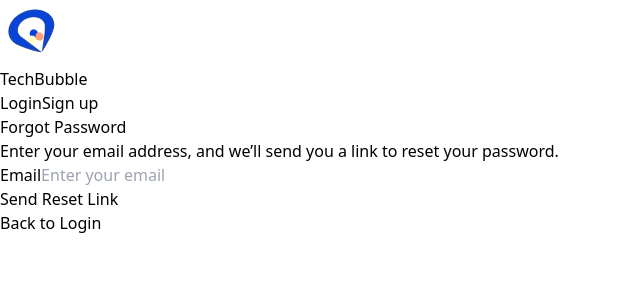
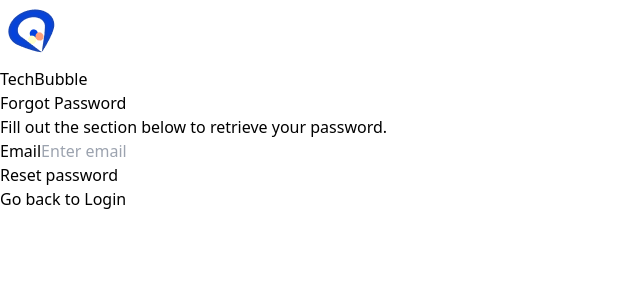
Before and after one commit to quiesscent/tech-bubble-backend, a React (Vite) app in the folder frontend/: page /forgot-password in a window 1280 px wide. Shown: the top 300 px of the page, without its empty margins (0-640 px from the left). Built offline with nearby package versions, Linux system fonts and the light colour scheme.

Commit message:
feat/Added some changes

```diff
--- a/frontend/src/ForgotPassword.jsx
+++ b/frontend/src/ForgotPassword.jsx
@@ -6,22 +6,16 @@ export default function ForgotPassword() {
   return (
     <>
       <div className="flex justify-between">
-        <img src={icon} alt="techbubble icon" />
-        <h1>TechBubble</h1>
-        <div className="grid grid-cols-2 divide-x border border-blue-600 max-w-sm m-3 md:w-80">
-          <Link to="/" className="p-4 text-center">
-            Login
-          </Link>
-          <Link to="/signup" className="p-4 text-center">
-            Sign up
-          </Link>
-        </div>
+         <div className="flex items-center">
+            <img src={icon} alt="techbubble icon" />
+             <h1 className="opacity-0 md:opacity-100 font-bold text-2xl">TechBubble</h1>
+          </div>
       </div>
 
       <div className="max-w-sm mx-auto mt-5 p-6">
         <h2 className="text-2xl font-bold text-center pt-3 mb-6">Forgot Password</h2>
         <p className="p-2 text-center">
-          Enter your email address, and we’ll send you a link to reset your password.
+          Fill out the section below to retrieve your password.
         </p>
         <form>
           <div className="mb-4">
@@ -31,7 +25,7 @@ export default function ForgotPassword() {
             <input
               type="email"
               className="w-full p-2 mt-2 bg-gray-200 rounded-md focus:ring-indigo-500"
-              placeholder="Enter your email"
+              placeholder="Enter email"
               required
             />
           </div>
@@ -40,11 +34,11 @@ export default function ForgotPassword() {
             type="submit"
             className="w-full py-2 mt-3 bg-blue-700 font-bold text-white rounded-lg hover:bg-blue-600 focus:outline-none focus:ring-2 focus:ring-indigo-500"
           >
-            Send Reset Link
+            Reset password
           </button>
 
           <p className="text-center mt-4">
-            <Link to="/" className="text-blue-600">Back to Login</Link>
+            <Link to="/" className="text-black text-right">Go back to Login</Link>
           </p>
         </form>
       </div>
--- a/frontend/src/Login.jsx
+++ b/frontend/src/Login.jsx
@@ -37,8 +37,10 @@ export default function Login() {
   return (
     <>
       <div className="flex justify-between">
+        <div className="flex items-center">
         <img src={icon} alt="techbubble icon" />
-        <h1 className="opacity-0 md:opacity-100">TechBubble</h1>
+        <h1 className="opacity-0 md:opacity-100 font-bold text-2xl">TechBubble</h1>
+        </div>
         <div className="grid grid-cols-2 divide-x border border-blue-600 max-w-sm m-3 md:w-80">
           <Link
             to="/"
@@ -111,8 +113,8 @@ export default function Login() {
             {errors.password && <p className="text-red-500 text-sm mt-1">{errors.password}</p>}
           </div>
 
-          <div className="text-right mt-2">
-            <Link to="/forgot-password" className="text-blue-600 text-sm underline">
+          <div className="text-right">
+            <Link to="/forgot-password" className="text-black text-sm underline">
               Forgot password?
             </Link>
           </div>
--- a/frontend/src/Signup.jsx
+++ b/frontend/src/Signup.jsx
@@ -43,7 +43,10 @@ export default function Signup() {
   return (
     <>
       <div className="flex justify-between">
-        <img src={icon} alt="techbubble icon" />
+       <div className="flex items-center">
+          <img src={icon} alt="techbubble icon" />
+            <h1 className="opacity-0 md:opacity-100 font-bold text-2xl">TechBubble</h1>
+        </div>
         <div className="grid grid-cols-2 divide-x border border-blue-600 max-w-sm m-3 md:w-80">
           <Link
             to="/"
```
